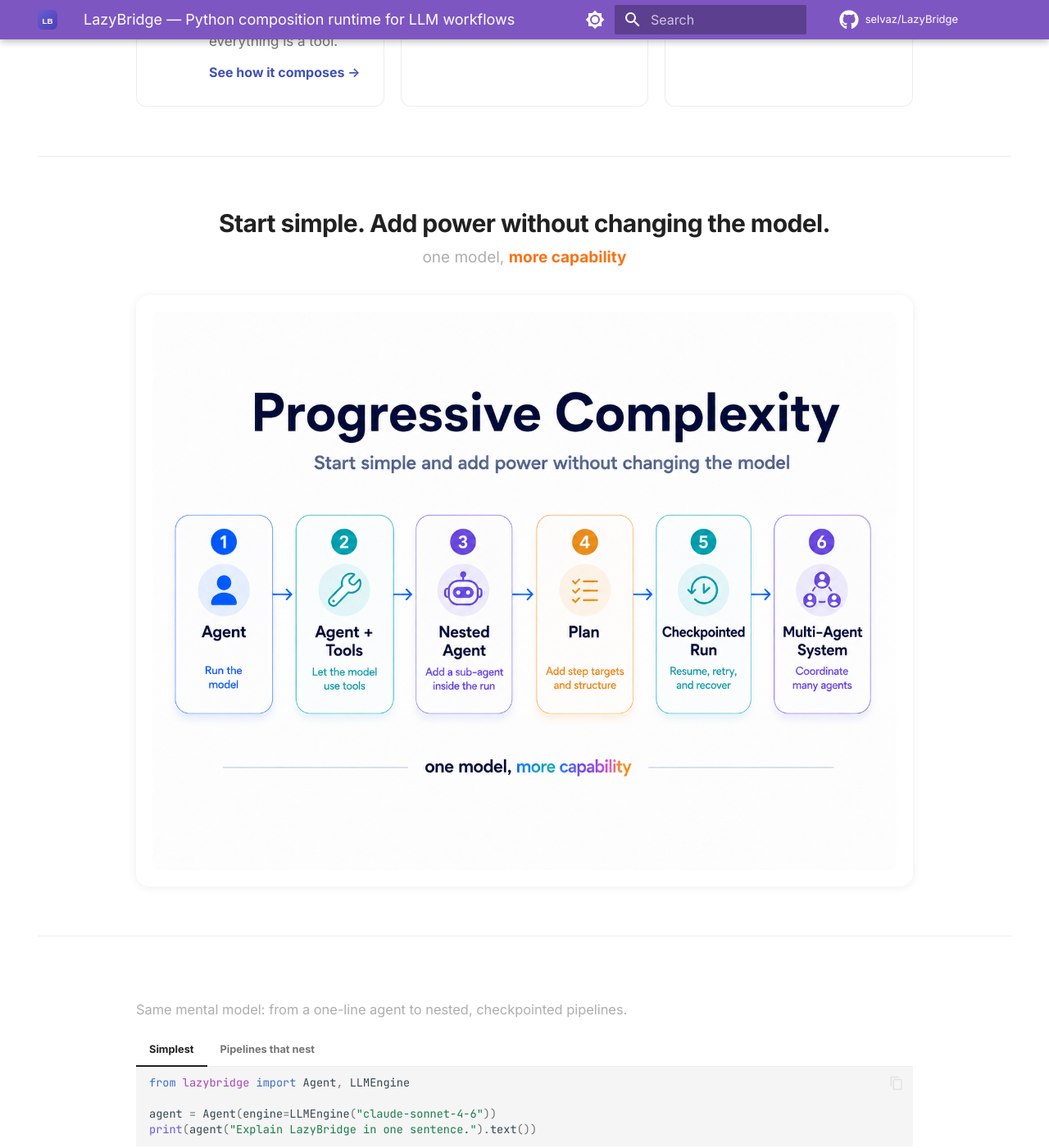
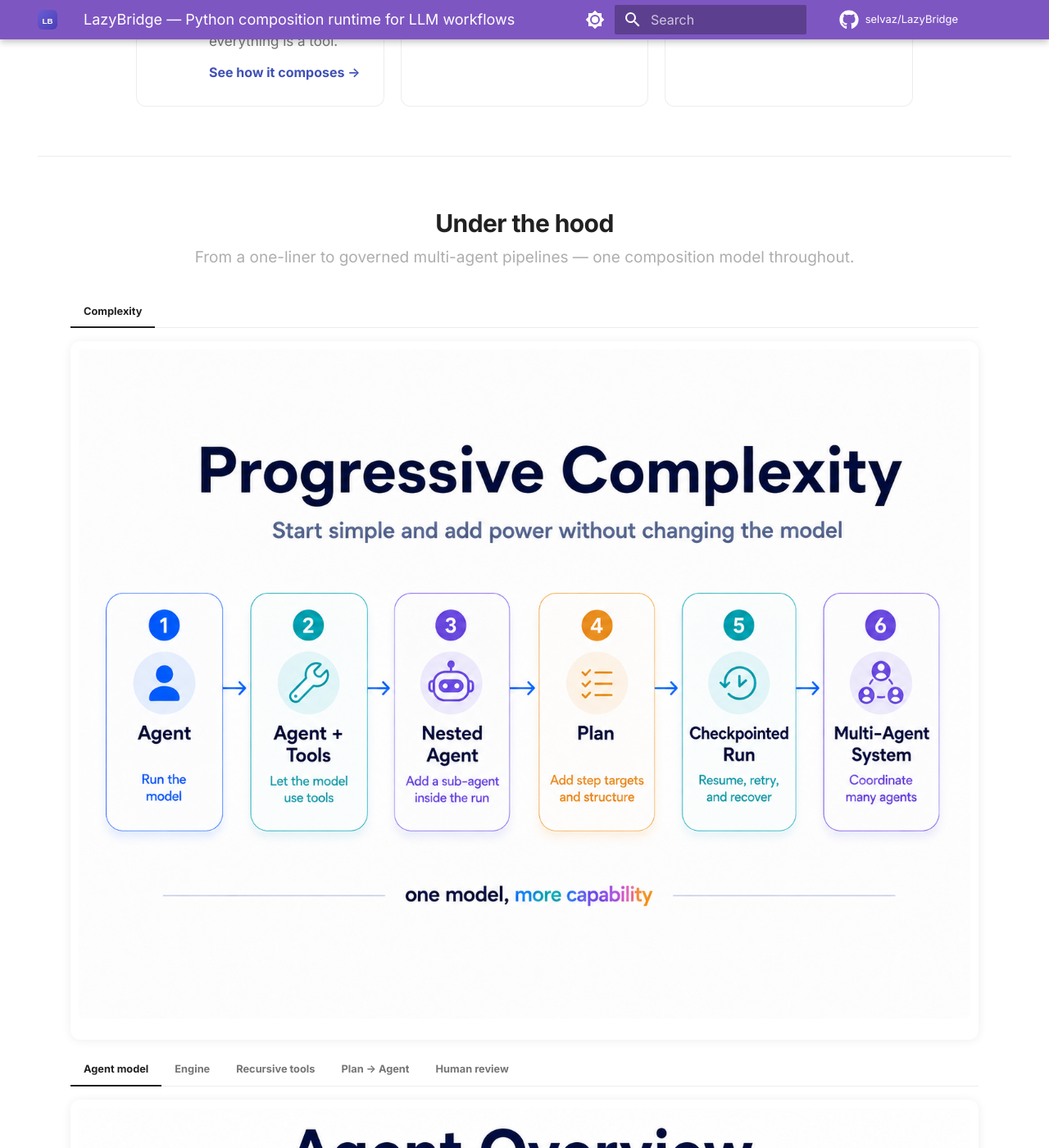
Before and after one commit to selvaz/lazybridgewebsite, an MkDocs documentation site: the page built from docs/index.md, in a window 1280 px wide and 1400 px high, scrolled down 1189 px. Shown: the whole window at 82% size. Built offline with MkDocs 1.6.1 and Material for MkDocs 9.7.7, drawn with Linux system fonts in a browser that asks for light colours; comment, search, counter and statistics services are not loaded; some of the changed text lies outside the part shown.

Commit message:
feat: unify diagram deck, wider diagrams, comprehensive dark mode fixes

```diff
--- a/docs/index.md
+++ b/docs/index.md
@@ -49,7 +49,7 @@
   </div>
 
   <div class="lb-hero__art">
-    <img src="assets/hero.png" alt="LazyBridge mascot &mdash; run your pipelines" />
+    <img src="assets/hero.png" alt="LazyBridge mascot" />
   </div>
 </section>
 
@@ -89,16 +89,51 @@
   </div>
 </section>
 
-<!-- ═══════════════════ PROGRESSIVE COMPLEXITY ═══════════════════ -->
-<section class="lb-progressive">
-  <div class="lb-progressive__header">
-    <h2>Start simple. Add power without changing the model.</h2>
-    <p>one model, <strong>more capability</strong></p>
-  </div>
-  <div class="lb-diagram-wrap">
-    <img src="assets/diagrams/progressive-complexity.png" alt="Progressive Complexity: 6 steps from a single Agent call to a full Multi-Agent System" />
-  </div>
-</section>
+<!-- ═══════════════════ DIAGRAM DECK (unified) ═══════════════════ -->
+<div class="lb-concepts" markdown="1">
+
+<div class="lb-concepts__header">
+<h2>Under the hood</h2>
+<p class="lb-concepts__sub">From a one-liner to governed multi-agent pipelines &mdash; one composition model throughout.</p>
+</div>
+
+=== "Complexity"
+
+    <div class="lb-diagram-wrap">
+      <img src="assets/diagrams/progressive-complexity.png" alt="Progressive Complexity: 6 steps from a single Agent call to a full Multi-Agent System" />
+    </div>
+
+=== "Agent model"
+
+    <div class="lb-diagram-wrap">
+      <img src="assets/diagrams/agent-overview.png" alt="Agent = Engine + Tools + State" />
+    </div>
+
+=== "Engine"
+
+    <div class="lb-diagram-wrap">
+      <img src="assets/diagrams/engine-switchboard.png" alt="Engine Switchboard: swap LLMEngine, Plan, HumanEngine, or Supervisor" />
+    </div>
+
+=== "Recursive tools"
+
+    <div class="lb-diagram-wrap">
+      <img src="assets/diagrams/recursive-tools.png" alt="Recursive Tools: functions, MCP, plans, and agents all compose through the same tool interface" />
+    </div>
+
+=== "Plan → Agent"
+
+    <div class="lb-diagram-wrap">
+      <img src="assets/diagrams/plan-calls-agent.png" alt="Plan Calls Agent: a plan step can invoke a nested agent" />
+    </div>
+
+=== "Human review"
+
+    <div class="lb-diagram-wrap">
+      <img src="assets/diagrams/human-review-loop.png" alt="Human Review Loop: agent produces output, human approves, edits, or stops" />
+    </div>
+
+</div>
 
 <!-- ═══════════════════ CODE BLOCK ═══════════════════ -->
 <div class="lb-code-panel" markdown="1">
@@ -176,46 +211,6 @@
   </div>
 </section>
 
-<!-- ═══════════════════ CONCEPTS ═══════════════════ -->
-<div class="lb-concepts" markdown="1">
-
-<div class="lb-concepts__header">
-<h2>Under the hood</h2>
-<p class="lb-concepts__sub">The mental model behind the composition layer.</p>
-</div>
-
-=== "Agent model"
-
-    <div class="lb-diagram-wrap">
-      <img src="assets/diagrams/agent-overview.png" alt="Agent = Engine + Tools + State: Engine decides, Tools acts, State keeps" />
-    </div>
-
-=== "Engine switchboard"
-
-    <div class="lb-diagram-wrap">
-      <img src="assets/diagrams/engine-switchboard.png" alt="Engine Switchboard: swap LLMEngine, Plan, HumanEngine, or Supervisor to control autonomy" />
-    </div>
-
-=== "Recursive tools"
-
-    <div class="lb-diagram-wrap">
-      <img src="assets/diagrams/recursive-tools.png" alt="Recursive Tools: functions, MCP, plans, and agents all compose through the same tool interface" />
-    </div>
-
-=== "Plan calls agent"
-
-    <div class="lb-diagram-wrap">
-      <img src="assets/diagrams/plan-calls-agent.png" alt="Plan Calls Agent: a plan step can invoke a nested agent" />
-    </div>
-
-=== "Human review loop"
-
-    <div class="lb-diagram-wrap">
-      <img src="assets/diagrams/human-review-loop.png" alt="Human Review Loop: agent produces output, human approves, edits, or stops" />
-    </div>
-
-</div>
-
 <!-- ═══════════════════ ECOSYSTEM ═══════════════════ -->
 <section class="lb-ecosystem">
   <div class="lb-ecosystem__header">
--- a/docs/stylesheets/extra.css
+++ b/docs/stylesheets/extra.css
@@ -16,23 +16,49 @@
   --lb-surface:     var(--md-default-bg-color);
 }
 
-/* Dark mode: lighten purple for text/icons, keep button bg dark enough for white text */
+/* ── Dark mode ────────────────────────────────────────────────────────────────── */
 [data-md-color-scheme="slate"] {
   --lb-purple:      #A78BFA;
   --lb-purple-soft: rgba(107, 93, 211, 0.15);
   --lb-purple-mid:  #C4B5FD;
 }
+/* Buttons: dark enough bg for white text (A78BFA fails contrast, 6B5DD3 passes) */
+[data-md-color-scheme="slate"] .lb-btn--primary              { background: #6B5DD3; }
+[data-md-color-scheme="slate"] .lb-btn--primary:hover        { background: #4A3FB5; }
+/* Cards: slightly elevated surface vs page bg */
+[data-md-color-scheme="slate"] .lb-card,
+[data-md-color-scheme="slate"] .lb-eco-card                  { background: var(--md-code-bg-color); }
+/* Pulse case: more visible purple tint */
+[data-md-color-scheme="slate"] .lb-pulse-case {
+  background: rgba(107, 93, 211, 0.18);
+  border-color: rgba(167, 139, 250, 0.3);
+}
+/* Pill border */
+[data-md-color-scheme="slate"] .lb-pill                      { border-color: rgba(167, 139, 250, 0.35); }
+/* Hero image: constrained white bubble */
+[data-md-color-scheme="slate"] .lb-hero__art {
+  background: rgba(255, 255, 255, 0.9);
+  border-radius: 24px;
+  padding: 1.5rem;
+  width: fit-content;
+  margin: 0 auto;
+}
+/* Provider logos: invert dark SVGs for dark bg */
+[data-md-color-scheme="slate"] .lb-providers__logos img       { filter: grayscale(1) invert(1); opacity: 0.55; }
+[data-md-color-scheme="slate"] .lb-providers__logos img:hover { filter: invert(1); opacity: 0.9; }
+/* Badges */
+[data-md-color-scheme="slate"] .lb-eco-card__badge--core  { background: rgba(124, 58, 237, 0.2); color: #C4B5FD; }
+[data-md-color-scheme="slate"] .lb-eco-card__badge--tools { background: rgba(3, 105, 161, 0.2);   color: #7DD3FC; }
+[data-md-color-scheme="slate"] .lb-eco-card__badge--pulse { background: rgba(180, 83, 9, 0.2);    color: #FCD34D; }
 
 /* ── Material content reset ─────────────────────────────────────────────────── */
 .md-content__inner { max-width: 100% !important; padding: 0 !important; }
 .md-content         { padding-bottom: 0 !important; }
 
-/* ── Shared horizontal gutter ──────────────────────────────────────────────── */
+/* ── Shared horizontal gutter (6rem sides) ────────────────────────────────────── */
 .lb-hero,
 .lb-feature-cards,
 .lb-code-panel,
-.lb-progressive,
-.lb-concepts,
 .lb-ecosystem,
 .lb-providers {
   max-width: 1280px;
@@ -40,6 +66,19 @@
   margin-right: auto;
   padding-left: 6rem;
   padding-right: 6rem;
+  box-sizing: border-box;
+}
+
+/* ── Diagram deck: wider gutter so images fill more screen ─────────────────── */
+.lb-concepts {
+  max-width: 1280px;
+  margin-left: auto;
+  margin-right: auto;
+  padding-left: 2rem;
+  padding-right: 2rem;
+  padding-top: 3rem;
+  padding-bottom: 3rem;
+  border-top: 1px solid var(--lb-border);
   box-sizing: border-box;
 }
 
@@ -115,13 +154,6 @@
   box-shadow: 0 4px 14px rgba(107, 93, 211, 0.4);
   transform: translateY(-1px);
 }
-/* Dark mode: keep button bg dark enough for white text to pass contrast */
-[data-md-color-scheme="slate"] .lb-btn--primary {
-  background: #6B5DD3;
-}
-[data-md-color-scheme="slate"] .lb-btn--primary:hover {
-  background: #4A3FB5;
-}
 .lb-btn--ghost {
   background: transparent;
   color: var(--lb-text-h) !important;
@@ -149,15 +181,6 @@
 
 .lb-hero__art { display: flex; justify-content: center; align-items: center; }
 .lb-hero__art img { width: 100%; max-width: 500px; object-fit: contain; }
-
-/* Dark mode: constrained white bubble so image stays visible without spanning full column */
-[data-md-color-scheme="slate"] .lb-hero__art {
-  background: rgba(255, 255, 255, 0.9);
-  border-radius: 24px;
-  padding: 1.5rem;
-  width: fit-content;
-  margin: 0 auto;
-}
 
 /* ── FEATURE CARDS ──────────────────────────────────────────────────────────── */
 .lb-feature-cards {
@@ -215,31 +238,6 @@
 }
 .lb-card__link:hover { text-decoration: underline !important; }
 
-/* ── PROGRESSIVE COMPLEXITY ─────────────────────────────────────────────────── */
-.lb-progressive {
-  padding-top: 3rem;
-  padding-bottom: 3rem;
-  border-top: 1px solid var(--lb-border);
-}
-
-.lb-progressive__header {
-  text-align: center;
-  margin-bottom: 1.5rem;
-}
-.lb-progressive__header h2 {
-  font-size: 1.5rem;
-  font-weight: 800;
-  color: var(--lb-text-h);
-  margin: 0 0 0.3rem;
-  letter-spacing: -0.02em;
-}
-.lb-progressive__header p {
-  font-size: 0.95rem;
-  color: var(--lb-text-muted);
-  margin: 0;
-}
-.lb-progressive__header strong { color: #F97316; }
-
 /* ── CODE PANEL ─────────────────────────────────────────────────────────────── */
 .lb-code-panel { padding-top: 3rem; padding-bottom: 3rem; border-top: 1px solid var(--lb-border); }
 
@@ -250,13 +248,7 @@
   display: block;
 }
 
-/* ── CONCEPTS (tabbed diagrams) ─────────────────────────────────────────────── */
-.lb-concepts {
-  padding-top: 3rem;
-  padding-bottom: 3rem;
-  border-top: 1px solid var(--lb-border);
-}
-
+/* ── DIAGRAM DECK header ─────────────────────────────────────────────── */
 .lb-concepts__header {
   text-align: center;
   margin-bottom: 1.5rem;
@@ -277,8 +269,8 @@
 /* ── DIAGRAM WRAPPER ────────────────────────────────────────────────────────── */
 .lb-diagram-wrap {
   background: #ffffff;
-  border-radius: 16px;
-  padding: 1rem;
+  border-radius: 12px;
+  padding: 0.5rem;
   overflow: hidden;
   box-shadow: 0 1px 12px rgba(0, 0, 0, 0.07);
 }
@@ -286,7 +278,7 @@
   width: 100%;
   height: auto;
   display: block;
-  border-radius: 8px;
+  border-radius: 6px;
 }
 [data-md-color-scheme="slate"] .lb-diagram-wrap {
   box-shadow: 0 2px 20px rgba(0, 0, 0, 0.4);
@@ -412,9 +404,6 @@
 .lb-eco-card__badge--core  { background: #EDE9FE; color: #7C3AED; }
 .lb-eco-card__badge--tools { background: #E0F2FE; color: #0369A1; }
 .lb-eco-card__badge--pulse { background: #FEF3C7; color: #B45309; }
-[data-md-color-scheme="slate"] .lb-eco-card__badge--core  { background: rgba(124, 58, 237, 0.2); color: #C4B5FD; }
-[data-md-color-scheme="slate"] .lb-eco-card__badge--tools { background: rgba(3, 105, 161, 0.2);   color: #7DD3FC; }
-[data-md-color-scheme="slate"] .lb-eco-card__badge--pulse { background: rgba(180, 83, 9, 0.2);    color: #FCD34D; }
 
 .lb-eco-card h3 { font-size: 1rem; font-weight: 700; color: var(--lb-text-h); margin: 0 0 0.4rem; }
 .lb-eco-card p  { font-size: 0.85rem; color: var(--lb-text-body); line-height: 1.65; flex: 1; margin: 0 0 1rem; }
@@ -473,25 +462,15 @@
   transition: filter 0.2s, opacity 0.2s;
 }
 .lb-providers__logos img:hover { filter: none; opacity: 1; }
-/* Dark mode: invert dark SVG logos so they're visible on dark bg */
-[data-md-color-scheme="slate"] .lb-providers__logos img {
-  filter: grayscale(1) invert(1);
-  opacity: 0.55;
-}
-[data-md-color-scheme="slate"] .lb-providers__logos img:hover {
-  filter: invert(1);
-  opacity: 0.9;
-}
 
 /* ── RESPONSIVE ─────────────────────────────────────────────────────────────── */
 @media (max-width: 1100px) {
   .lb-hero,
   .lb-feature-cards,
   .lb-code-panel,
-  .lb-progressive,
-  .lb-concepts,
   .lb-ecosystem,
   .lb-providers { padding-left: 3rem; padding-right: 3rem; }
+  .lb-concepts   { padding-left: 1.25rem; padding-right: 1.25rem; }
 }
 
 @media (max-width: 900px) {
@@ -513,9 +492,14 @@
     padding-bottom: 2rem;
   }
 
-  .lb-progressive,
-  .lb-code-panel,
   .lb-concepts {
+    padding-left: 0.75rem;
+    padding-right: 0.75rem;
+    padding-top: 2rem;
+    padding-bottom: 2rem;
+  }
+
+  .lb-code-panel {
     padding-left: 1.5rem;
     padding-right: 1.5rem;
     padding-top: 2rem;
```
